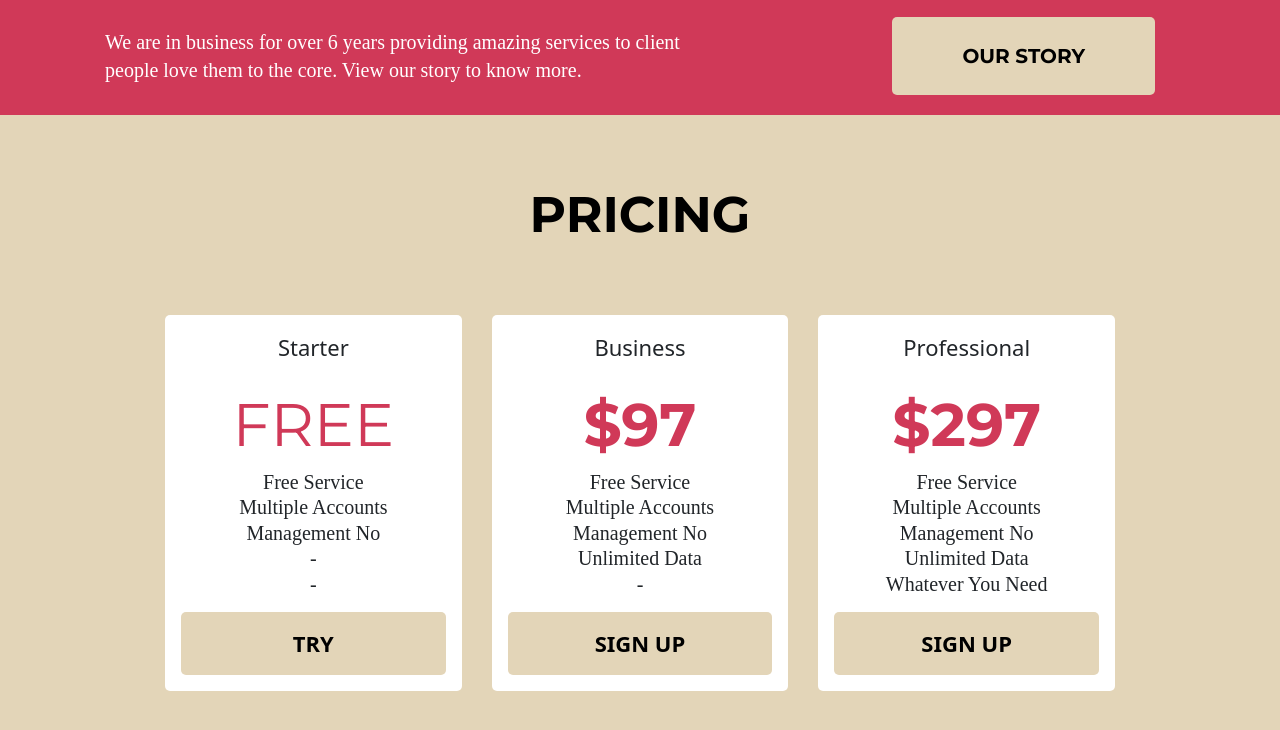
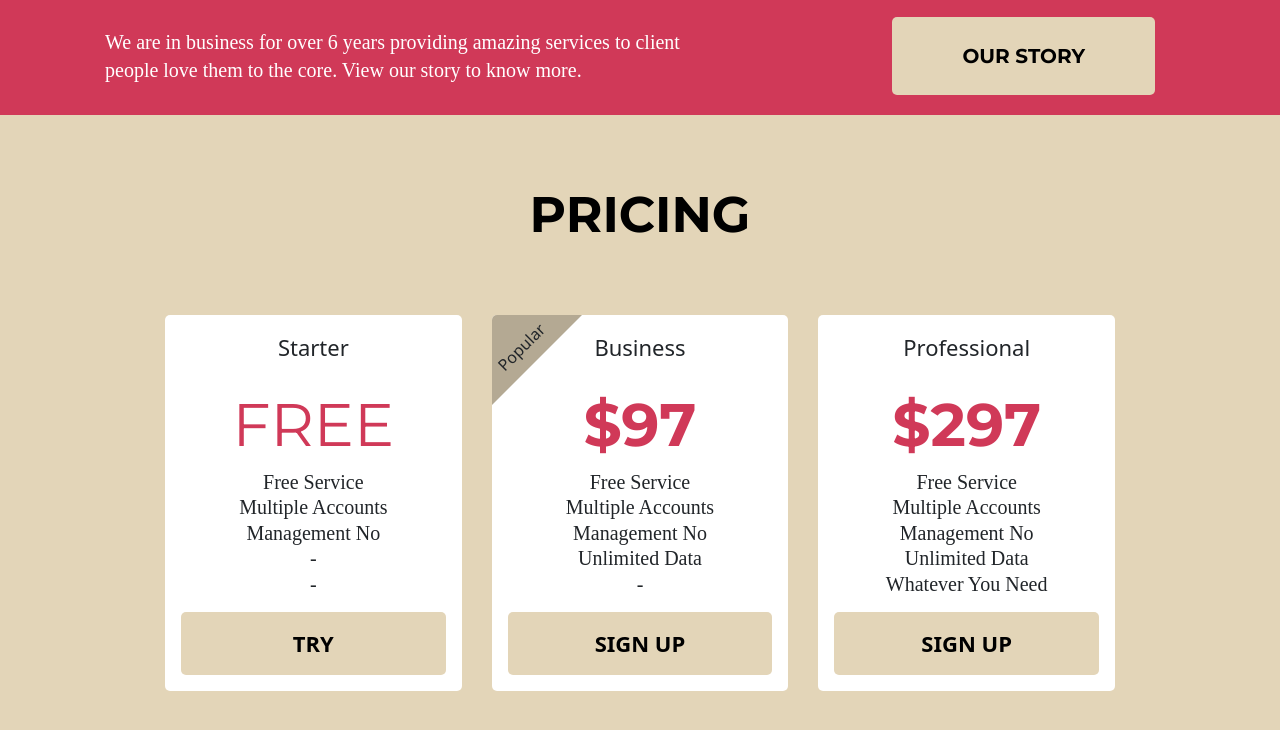
Before and after one commit to tayuya74/promo, a plain HTML site: page index.html in a window 1280 px wide. Shown: the part 1243-1973 px from the top of the page. Drawn offline with Linux system fonts and the light colour scheme.

Commit message:
add popular block

```diff
--- a/index.html
+++ b/index.html
@@ -108,6 +108,9 @@
             <p class="pricing_text">Unlimited Data</p>
             <p class="pricing_text">-</p>
             <a href="#" class="pricing_btn">SIGN UP</a>
+            <div class="triangle">
+            <p>Popular</p>
+            </div>
         </div>
 
         <div class="pricing_item">
--- a/style.css
+++ b/style.css
@@ -239,6 +239,8 @@
     display: flex;
     flex-direction: column;
     padding: 1em;
+    position: relative;
+    overflow: hidden;
 }
 
 .pricing_name{
@@ -280,3 +282,19 @@
     background-color: #d03958;
     color: white;
 }
+
+.triangle{
+    width: 0;
+    height: 0;
+    border-top: 90px solid #b4a993;
+    border-right: 90px solid transparent;
+    position: absolute;
+    top: 0;
+    left: 0;
+}
+
+.triangle p{
+    font-size: 16px;
+    position: absolute;
+    transform: translateY(-70px) rotate(-45deg);
+}
```
